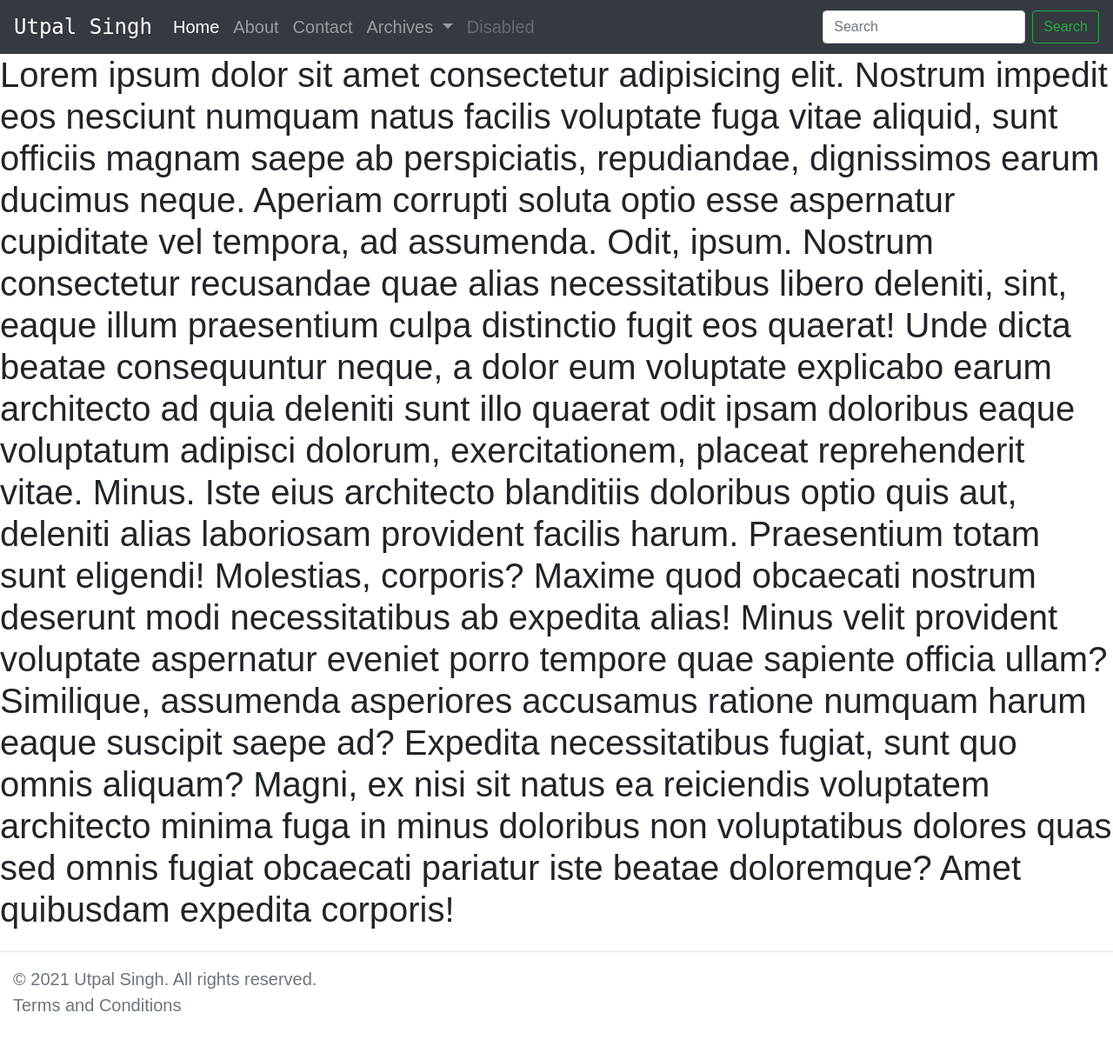
After one commit to utpal-singh/utpalsingh, a Django app: page /contact/ in a window 1280 px wide. The commit adds this page. Shown: the whole page at 87% size. Run offline with Django 3.2, Linux system fonts and the light colour scheme.

Commit message:
Some pages added and title corrected

```diff
--- a/pages/urls.py
+++ b/pages/urls.py
@@ -3,4 +3,6 @@ from . import views
 
 urlpatterns = [
     path('', views.index, name = "homepage"),
+    path('about/', views.about, name = "about"),
+    path('contact/', views.contact, name = "contact"),
 ]
--- a/pages/views.py
+++ b/pages/views.py
@@ -5,5 +5,14 @@ from django.shortcuts import render
 def index(request):
     return render(request, "pages/index.html", {"title": "Home - Utpal Singh"})
 
+def about(request):
+    return render(request, "pages/about.html", {"title": "About - Utpal Singh"})
+
+def contact(request):
+    return render(request, "pages/contact.html", {"title": "Contact - Utpal Singh"})
+
+
+
+
 
 # Create your views here.
--- a/templates/pages/base.html
+++ b/templates/pages/base.html
@@ -20,12 +20,12 @@
     <meta charset="UTF-8" />
     <meta http-equiv="X-UA-Compatible" content="IE=edge" />
     <meta name="description" content="Utpal Singh Homepege">
-    <meta name="keywords" content="HTML, CSS, JavaScript">
+    <meta name="keywords" content="Python">
     <meta name="author" content="Utpal Singh">
     <meta name="viewport" content="width=device-width, initial-scale=1.0" />
-    <meta property="og:site_name" content="San Roque 2014 Pollos">
-    <meta property="og:title" content="San Roque 2014 Pollos" />
-    <meta property="og:description" content="Programa de fiestas" />
+    <meta property="og:site_name" content="utpalsingh">
+    <meta property="og:title" content="Utpal Singh" />
+    <meta property="og:description" content="Utpal Singh : https://github.com/utpal-singh" />
     <meta property="og:image" itemprop="image" content="/static/images/index/favicon.ico">
     <meta property="og:type" content="website" />
     <meta property="og:updated_time" content="1440432930" />
--- /dev/null
+++ b/templates/pages/contact.html
@@ -0,0 +1,22 @@
+{% extends "./base.html" %}
+
+{% block content %}
+
+<h1>Lorem ipsum dolor sit amet consectetur adipisicing elit. Nostrum impedit eos nesciunt numquam natus facilis
+    voluptate fuga vitae aliquid, sunt officiis magnam saepe ab perspiciatis, repudiandae, dignissimos earum ducimus
+    neque.
+    Aperiam corrupti soluta optio esse aspernatur cupiditate vel tempora, ad assumenda. Odit, ipsum. Nostrum consectetur
+    recusandae quae alias necessitatibus libero deleniti, sint, eaque illum praesentium culpa distinctio fugit eos
+    quaerat!
+    Unde dicta beatae consequuntur neque, a dolor eum voluptate explicabo earum architecto ad quia deleniti sunt illo
+    quaerat odit ipsam doloribus eaque voluptatum adipisci dolorum, exercitationem, placeat reprehenderit vitae. Minus.
+    Iste eius architecto blanditiis doloribus optio quis aut, deleniti alias laboriosam provident facilis harum.
+    Praesentium totam sunt eligendi! Molestias, corporis? Maxime quod obcaecati nostrum deserunt modi necessitatibus ab
+    expedita alias!
+    Minus velit provident voluptate aspernatur eveniet porro tempore quae sapiente officia ullam? Similique, assumenda
+    asperiores accusamus ratione numquam harum eaque suscipit saepe ad? Expedita necessitatibus fugiat, sunt quo omnis
+    aliquam?
+    Magni, ex nisi sit natus ea reiciendis voluptatem architecto minima fuga in minus doloribus non voluptatibus dolores
+    quas sed omnis fugiat obcaecati pariatur iste beatae doloremque? Amet quibusdam expedita corporis!</h1>
+
+{% endblock %}
```
Also changed, not shown: templates/pages/about.html (added, +16 -0 lines).
